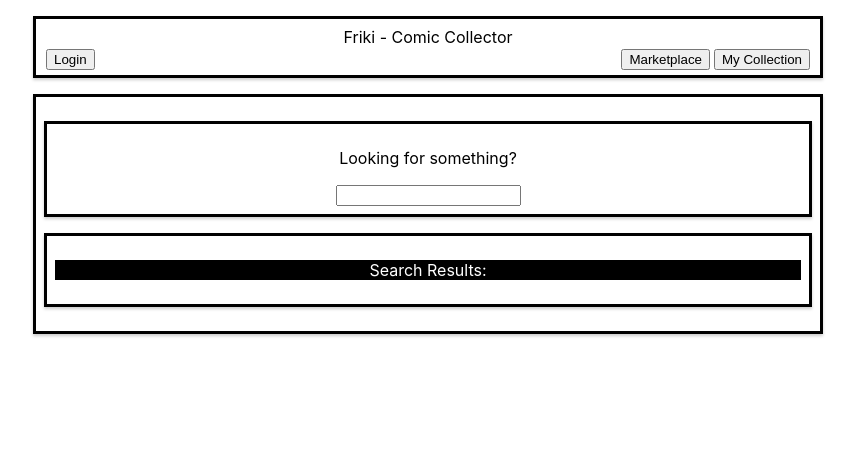
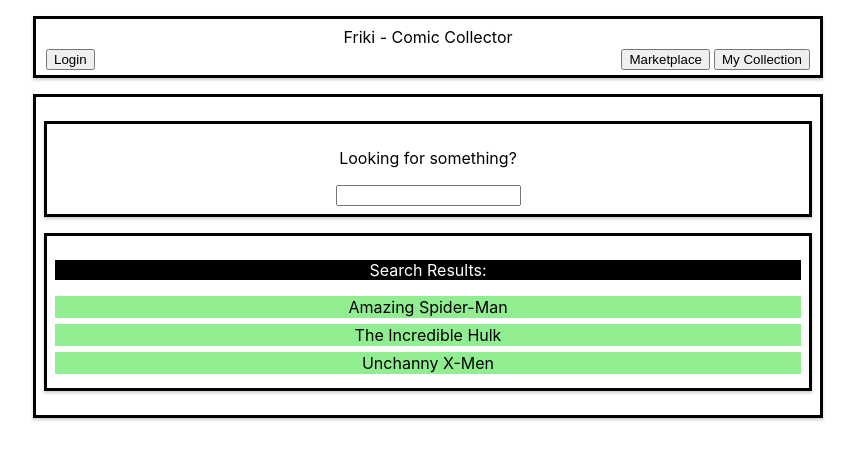
Before and after one commit to GyorgySandor/friki-comic-collector-frontend, a React (Create React App) app: page / in a window 1280 px wide. Shown: the top 460 px of the page, without its empty margins (212-1067 px from the left). Built offline with nearby package versions, Linux system fonts and the light colour scheme.

Commit message:
dumy data passed from MainAre through ItemsList to Items

```diff
--- a/src/Components/ListingViews/Item.js
+++ b/src/Components/ListingViews/Item.js
@@ -10,6 +10,10 @@ function Item(props) {
 
 const itemStyle = {
   backgrondColor: "green",
+  border: "1px",
+  padding: "1px",
+  backgroundColor: "#90EE90",
+  margin: " 6px auto",
 };
 
 export default Item;
--- a/src/Components/ListingViews/ItemList.js
+++ b/src/Components/ListingViews/ItemList.js
@@ -1,9 +1,15 @@
 import React from "react";
+import Item from "./Item";
 
 function ItemList(props) {
   return (
     <div class="item-list" style={itemListStyle}>
       <p style={listHeaderStyle}>Search Results:</p>
+      <div>
+        {props.items.map((item) => {
+          return <Item name={item.name} />;
+        })}
+      </div>
     </div>
   );
 }
--- a/src/Components/MainArea.js
+++ b/src/Components/MainArea.js
@@ -1,5 +1,4 @@
 import React, { Component } from "react";
-import PropTypes from "prop-types";
 import SearchBox from "./SearchBox/SearchBox";
 import ItemList from "./ListingViews/ItemList";
 
@@ -16,7 +15,7 @@ export class MainArea extends Component {
     return (
       <div className="main-area" style={mainAreaStyle}>
         <SearchBox />
-        <ItemList />
+        <ItemList items={this.state.items} />
       </div>
     );
   }
```
